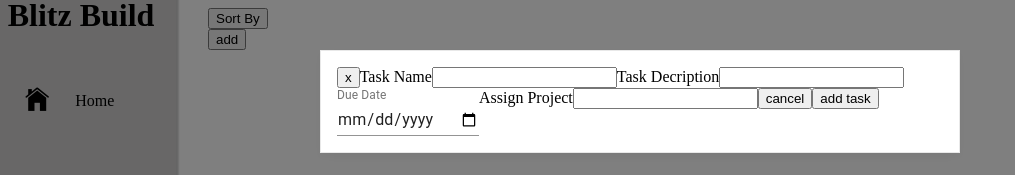
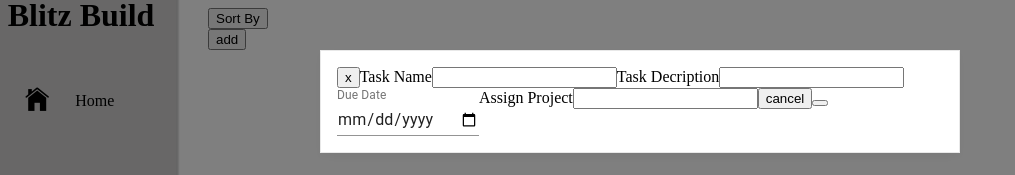
Before and after one commit to mharley12345/blitz-build-fe, a React (Create React App) app in the folder blitz-build/: page /tasks in a window 1280 px wide. Both pictures are taken after a click on the button "add". Shown: the top 175 px of the page, without its empty margins (0-1015 px from the left). Built offline with nearby package versions, Linux system fonts and the light colour scheme.

Commit message:
added more reusability to TaskForm

```diff
--- a/blitz-build/src/components/tasks/TaskForm.jsx
+++ b/blitz-build/src/components/tasks/TaskForm.jsx
@@ -19,7 +19,7 @@ const useStyles = makeStyles(theme => ({
 }));
 
 
-export default function TaskForm({ closeModal, handleFunction, editFields }) {
+export default function TaskForm({ closeModal, handleFunction, editFields, text }) {
   // const [dueDate, setDueDate] = useState(new Date());
 
   let initialState;
@@ -97,7 +97,7 @@ export default function TaskForm({ closeModal, handleFunction, editFields }) {
       />
 
       <button onClick={closeModal}>cancel</button>
-      <button>add task</button>
+      <button>{text}</button>
     </form>
   );
 }
```
